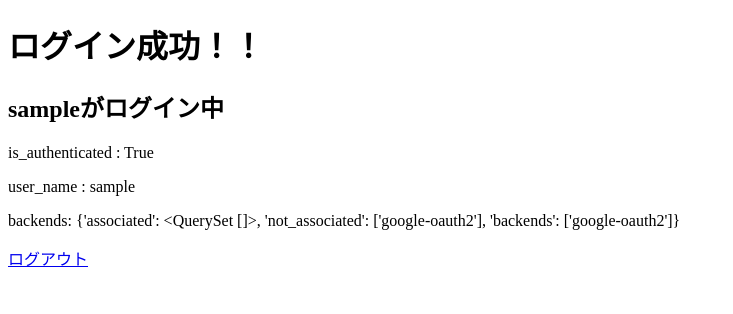
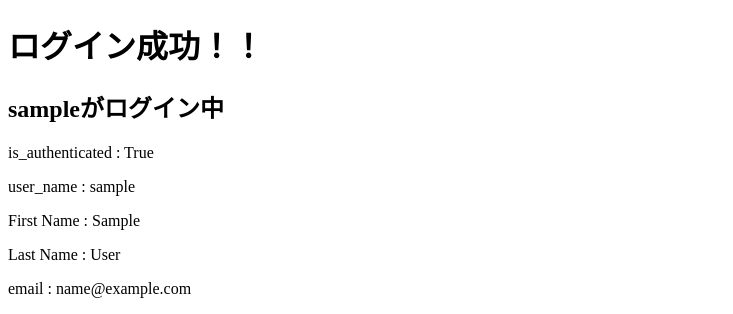
Before and after one commit to git380/djangoGoogleOAuthProject, a Django app: page /home/ in a window 1280 px wide. Shown: the top 314 px of the page, without its empty margins (0-733 px from the left). Run offline with Django 5.2, Linux system fonts and the light colour scheme; the visitor is signed in with stand-in values (Sample User, id 1).

Commit message:
ユーザ情報追加表示

```diff
--- a/google/views.py
+++ b/google/views.py
@@ -8,4 +8,13 @@ def toppage(request):
 
 @login_required
 def home(request):
+    # ユーザ名取得
+    print(f"Current user: {request.user.username}")
+    # 全ユーザ情報取得
+    for attr in dir(request.user):
+        try:
+            print(f"{attr}: {getattr(request.user, attr)}")
+        except AttributeError:
+            print(f"{attr}: [アクセス不可]")
+    # HTML
     return render(request, 'home.html')
--- a/templates/home.html
+++ b/templates/home.html
@@ -6,6 +6,9 @@
   <h2>{{ user.username }}がログイン中</h2>
   <p>is_authenticated : {{ user.is_authenticated }}</p>
   <p>user_name : {{ user.username }}</p>
+  <p>First Name : {{ user.first_name }}</p>
+  <p>Last Name : {{ user.last_name }}</p>
+  <p>email : {{ user.email }}</p>
   <p>backends: {{ backends }}</p>
 {% endif %}
 <form action="{% url 'logout' %}" method="post" name="f_logout">
```
